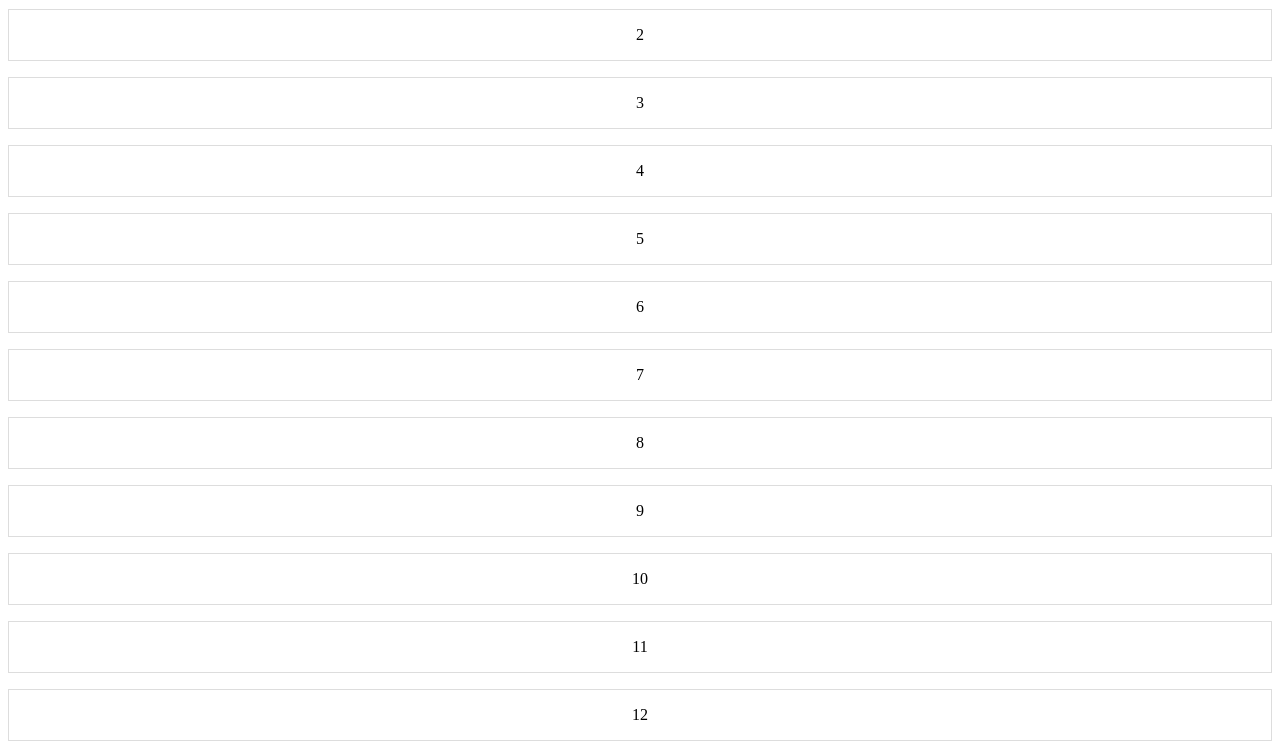
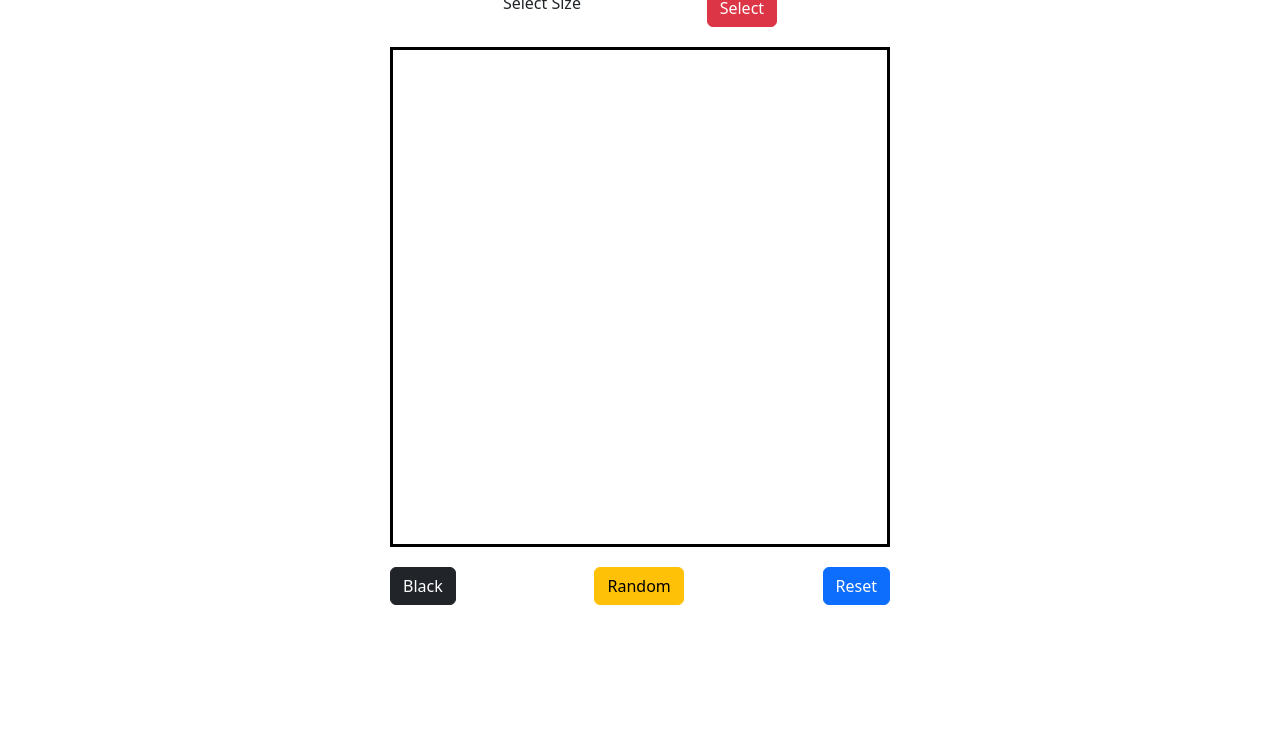
Before and after one commit to johncarpenter819/etch-a-sketch, a plain HTML site: page index.html in a window 1280 px wide. Shown: the part 67-821 px from the top of the page. After the commit the page ends 800 px from the top, so only its background shows below. Drawn offline with nearby package versions, Linux system fonts and the light colour scheme.

Commit message:
Remodeled and created board function

```diff
--- a/index.html
+++ b/index.html
@@ -4,12 +4,21 @@
     <meta charset="UTF-8">
     <meta name="viewport" content="width=device-width, initial-scale=1.0">
     <link rel="stylesheet" href="style.css">
-    <script src="script.js" defer></script>
+    <link rel="stylesheet" href="https://cdn.jsdelivr.net/npm/bootstrap@5.3.3/dist/css/bootstrap.min.css">
+    <script src="script.js"></script>
     <title>Etch-a-Sketch JS</title>
 </head>
 <body>
-    <div id="container">
-
+    <h1>Etch-a-Sketch</h1>
+    <div class="header">
+        <h6>Select Size</h6>
+        <button id="popup" class= "btn btn-danger">Select</button>
+    </div>
+    <div class="board"></div>
+    <div class="footer">
+        <button class="btn btn-dark">Black</button>
+        <button class="btn btn-warning">Random</button>
+        <button class="btn btn-primary">Reset</button>
     </div>
 </body>
 </html>
--- a/script.js
+++ b/script.js
@@ -1,16 +1,19 @@
-const containerDiv = document.querySelector("#container");
+document.addEventListener("DOMContentLoaded", function(){
+    createBoard(32);
+    console.log ("hi")
+})
 
-function makeRows (rows, columns) {
-    containerDiv.style.setProperty("--grid-rows", rows);
-    containerDiv.style.setProperty("--grid columns", columns);
-    console.log(containerDiv);
-    console.log(rows);
-    console.log(columns);
-    for (i = 0; i < (rows * columns); i++) {
-        let square = document.createElement("div");
-        square.innerText = (i + 1);
-        containerDiv.appendChild(square).className = "grid-item";
+function createBoard(size){
+    let board = document.querySelector(".board");
+
+    board.style.gridTemplateColumns = `repeat(${size}, 1fr)`;
+    board.style.gridTemplateRows = `repeat(${size}, 1fr)`;
+
+    let numDivs = size + size;
+
+    for(let i = 0; i < numDivs; i++){
+        let div = document.createElement("div");
+        board.insertAdjacentElement("beforeend", div);
     }
+
 }
-
-makeRows(16, 16);
--- a/style.css
+++ b/style.css
@@ -1,17 +1,31 @@
-:root {
-    --grid-column: 1;
-    --grid-rows: 1;
+body {
+    display: flex;
+    justify-content: center;
+    align-items: center;
+    flex-direction: column;
 }
 
-#container {
-    display: grid;
-    grid-gap: 1em;
-    grid-template-columns: repeat(var(--grid-columns), 1fr);
-    grid-template-rows: repeat(var(--grid-rows), 1fr);
+.header {
+    display: flex;
+    flex-direction: row;
+    align-items: center;
+    width: 400px;
+    justify-content: space-around;
+    margin-bottom: 20px;
 }
 
-.grid-item {
-    padding: 1em;
-    border: 1px solid #ddd;
-    text-align: center;
+.footer {
+    display: flex;
+    flex-direction: row;
+    justify-content: space-between;
+    width: 500px;
+    align-items: center;
+    margin-top: 20px;
 }
+
+.board {
+    width: 500px;
+    height: 500px;
+    display: grid;
+    border: solid black;
+}
```
